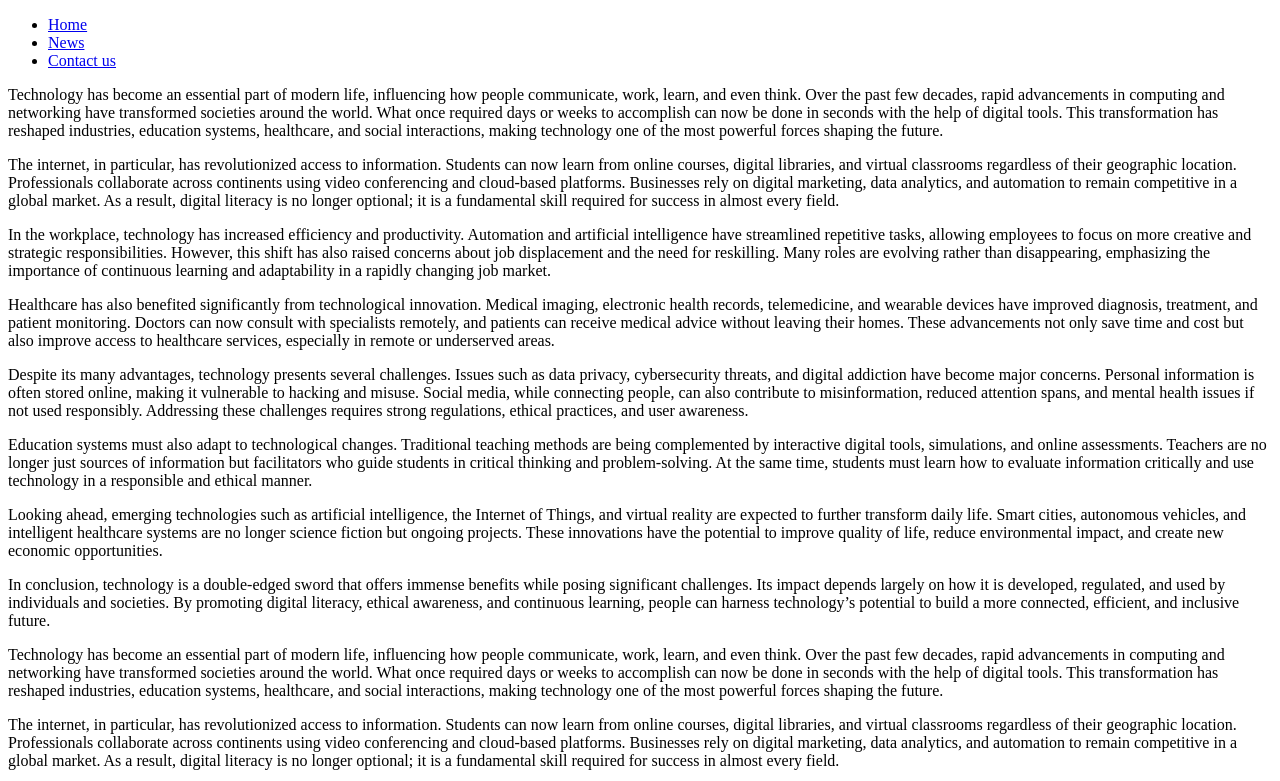
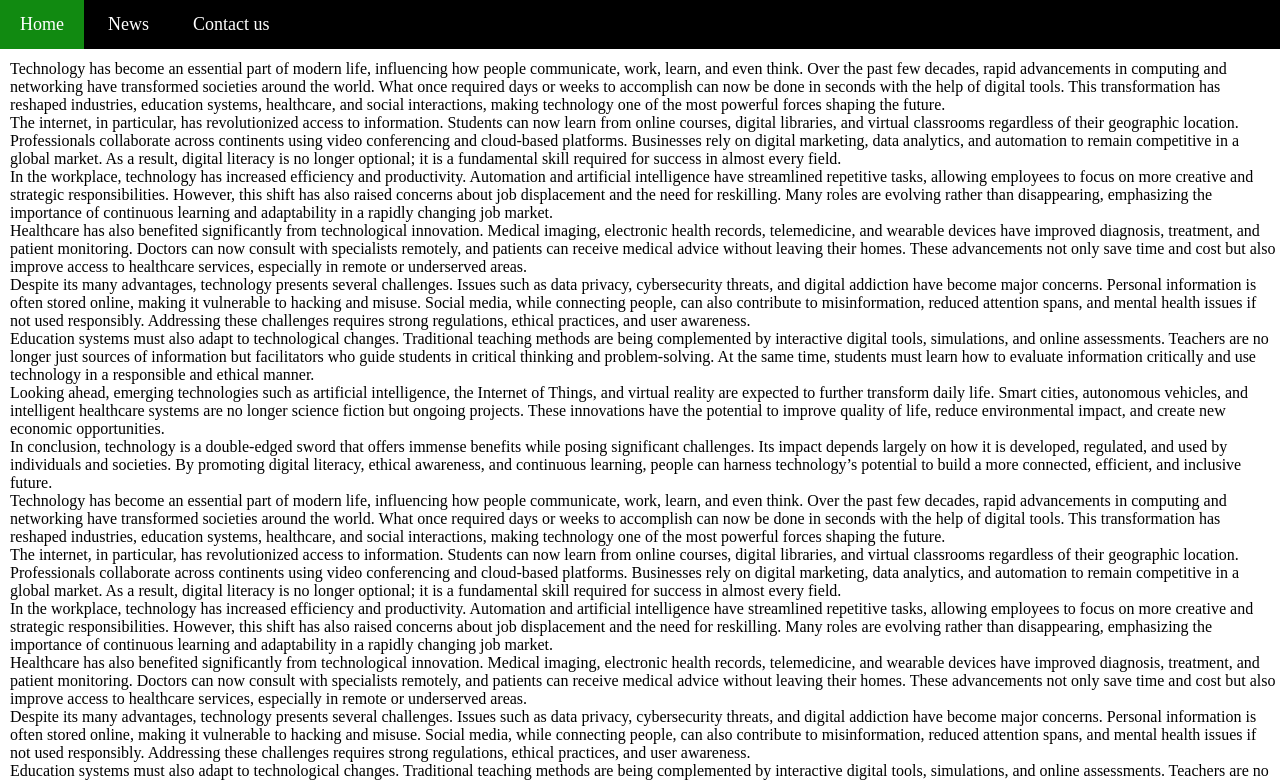
Before and after one commit to Mohamed-Ali785/GitHubTest, a plain HTML site: page index.html in a window 1280 px wide. Shown: the top 781 px of the page. Drawn offline with Linux system fonts and the light colour scheme.

Commit message:
feat: modify the page style

```diff
--- a/index.html
+++ b/index.html
@@ -5,7 +5,7 @@
     <meta charset="UTF-8">
     <meta name="viewport" content="width=device-width, initial-scale=1.0">
     <title>NavBar</title>
-    <link rel="stylesheet" href="NavBar.css">
+    <link rel="stylesheet" href="style.css">
 </head>
 
 <body>
```
